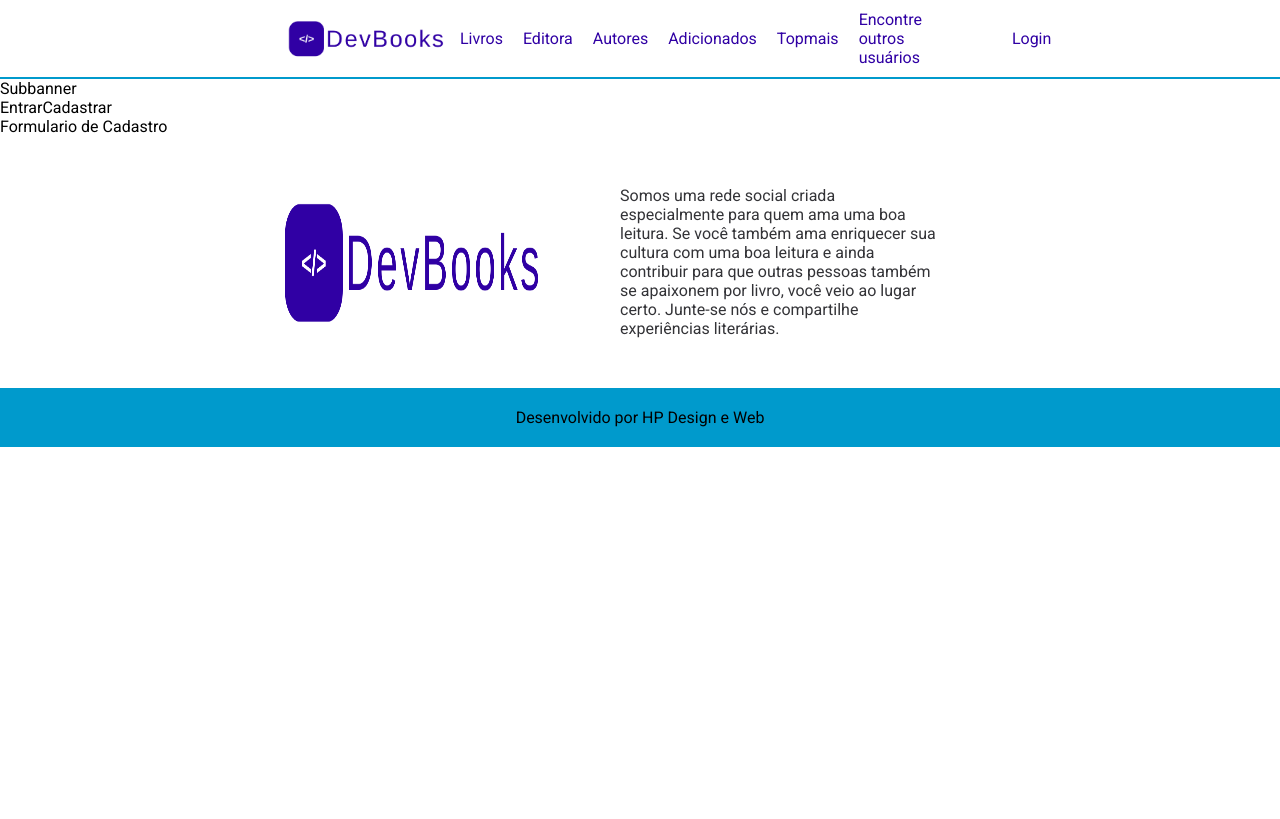
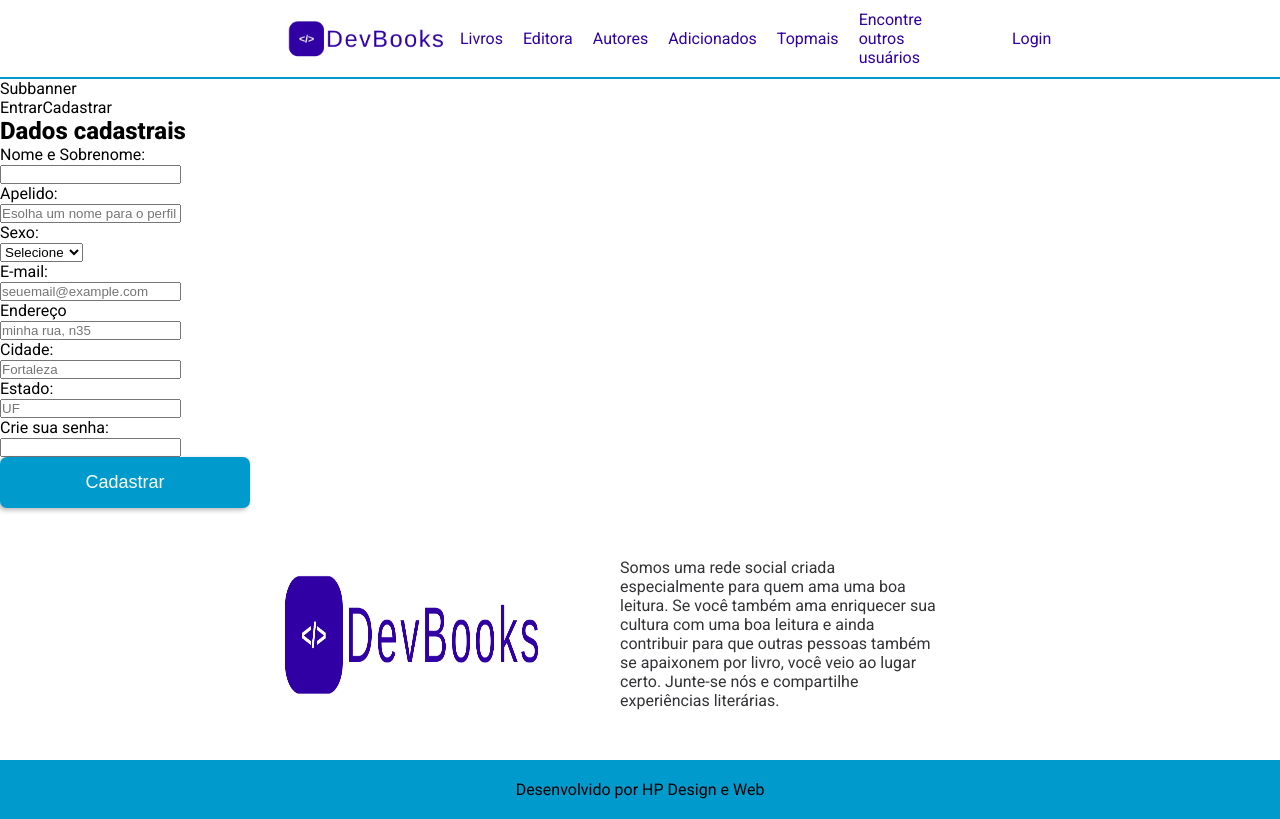
Before and after one commit to PauloHPMKT/dev-books-front-user, a Vue app: page /login in a window 1280 px wide. Built offline with nearby package versions, Linux system fonts and the light colour scheme; the HTML template or start-up script is replaced by a standard one.

Commit message:
criando estrutura inicial do form de login e estrutura total do form cadastro

```diff
--- a/src/components/Forms/FormRegister.vue
+++ b/src/components/Forms/FormRegister.vue
@@ -1,12 +1,107 @@
 <template>
   <div>
-    Formulario de Cadastro
+    <h2 class="title-form">Dados cadastrais</h2>
+    <form @submit.prevent="createNewUser">
+      <div>
+        <label for="name">Nome e Sobrenome:</label>
+        <div class="input-styles">
+          <input type="text" id="name" v-model="user.name" />
+        </div>
+      </div>
+      <div>
+        <label for="nickname">Apelido:</label>
+        <div class="input-styles">
+          <input type="text" id="nickname" v-model="user.nickname" placeholder="Esolha um nome para o perfil" />
+        </div>
+      </div>
+      <div>
+        <label for="genres">Sexo:</label>
+        <div class="input-styles">
+          <select name="genres" id="genres" v-model="user.gender">
+            <option value="" default>Selecione</option>
+            <option value="Masculino">Masculino</option>
+            <option value="Feminino">Feminino</option>
+          </select>
+        </div>
+      </div>
+      <div>
+        <label for="email">E-mail:</label>
+        <div class="input-styles">
+          <input type="text" id="email" v-model="user.email" placeholder="seuemail@example.com" />
+        </div>
+      </div>
+      <div>
+        <label for="address">Endereço</label>
+        <div class="input-styles">
+          <input type="text" id="address" v-model="user.location.address.street" placeholder="minha rua, n35" />
+        </div>
+        <div id="align-display">
+          <div>
+            <label for="city">Cidade:</label>
+            <div class="input-styles resize-inpt">
+              <input type="text" id="city" v-model="user.location.address.city" placeholder="Fortaleza" />
+            </div>
+          </div>
+          <div>
+            <label for="uf">Estado:</label>
+            <div class="input-styles resize-uf">
+              <input type="text" id="uf" v-model="user.location.address.state" placeholder="UF" />
+            </div>
+          </div>
+        </div>
+      </div>
+      <div>
+        <label for="">Crie sua senha:</label>
+        <div class="input-styles">
+          <input type="password" v-model="user.password">
+        </div>
+      </div>
+      <div class="spacing-btn">
+        <MainButton
+          type="submit"
+          :data_title="btn_title"
+        />
+      </div>
+    </form>
   </div>
 </template>
 
 <script>
+import axios from 'axios'
+import MainButton from '../Buttons/MainButton.vue'
+
 export default {
+  components: { MainButton },
   name: 'FormRegister',
+  data() {
+    return {
+      btn_title: 'Cadastrar',
+      user: {
+        name: '',
+        nickname: '',
+        gender: '',
+        email: '',
+        location: {
+          address: {
+            street: '',
+            city: '',
+            state: '',
+          },
+        },
+        password: '',
+      }
+    }
+  },
+
+  methods: {
+    async createNewUser() {
+      await axios.post('http://localhost:3005/api/user/register', {
+        name: this.user.name,
+        email: this.user.email,
+        password: this.user.password,
+      }).then(res => console.log(res))
+    }
+  }
 }
 </script>
 
```
